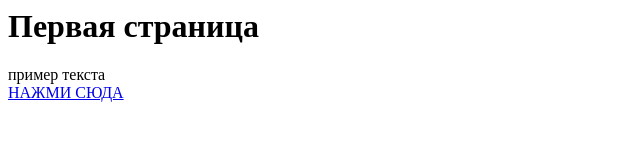
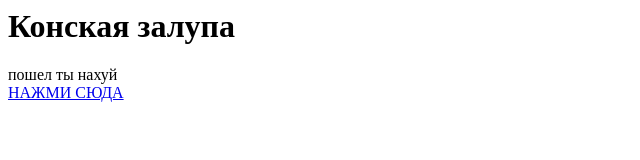
Before and after one commit to BananFusionTeam/TestRepository, a plain HTML site: page index.html in a window 1280 px wide. Shown: the whole page, without its empty margins (0-640 px from the left). Drawn offline with Linux system fonts and the light colour scheme.

Commit message:
Never gonna give you up

```diff
--- a/index.html
+++ b/index.html
@@ -1,7 +1,7 @@
 <html>
-    <title>Заголовок Skillbox</title>
-<h1>Первая страница</h1>
-пример текста
+    <title>Заголовок Пиздец</title>
+<h1>Конская залупа</h1>
+пошел ты нахуй
 <br>
-<a href="http://skillbox.ru/">НАЖМИ СЮДА</a>
+<a href="https://www.youtube.com/watch?v=dQw4w9WgXcQ">НАЖМИ СЮДА</a>
 </html>
```
